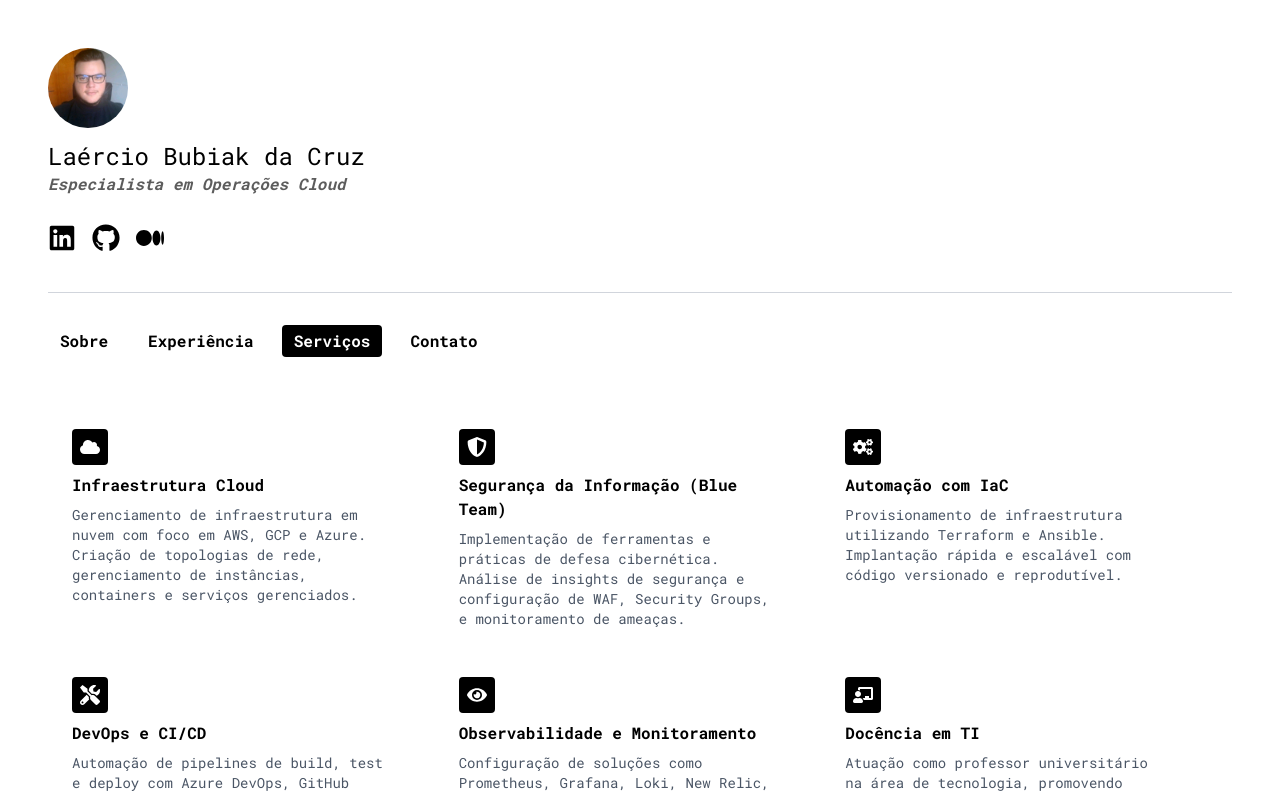
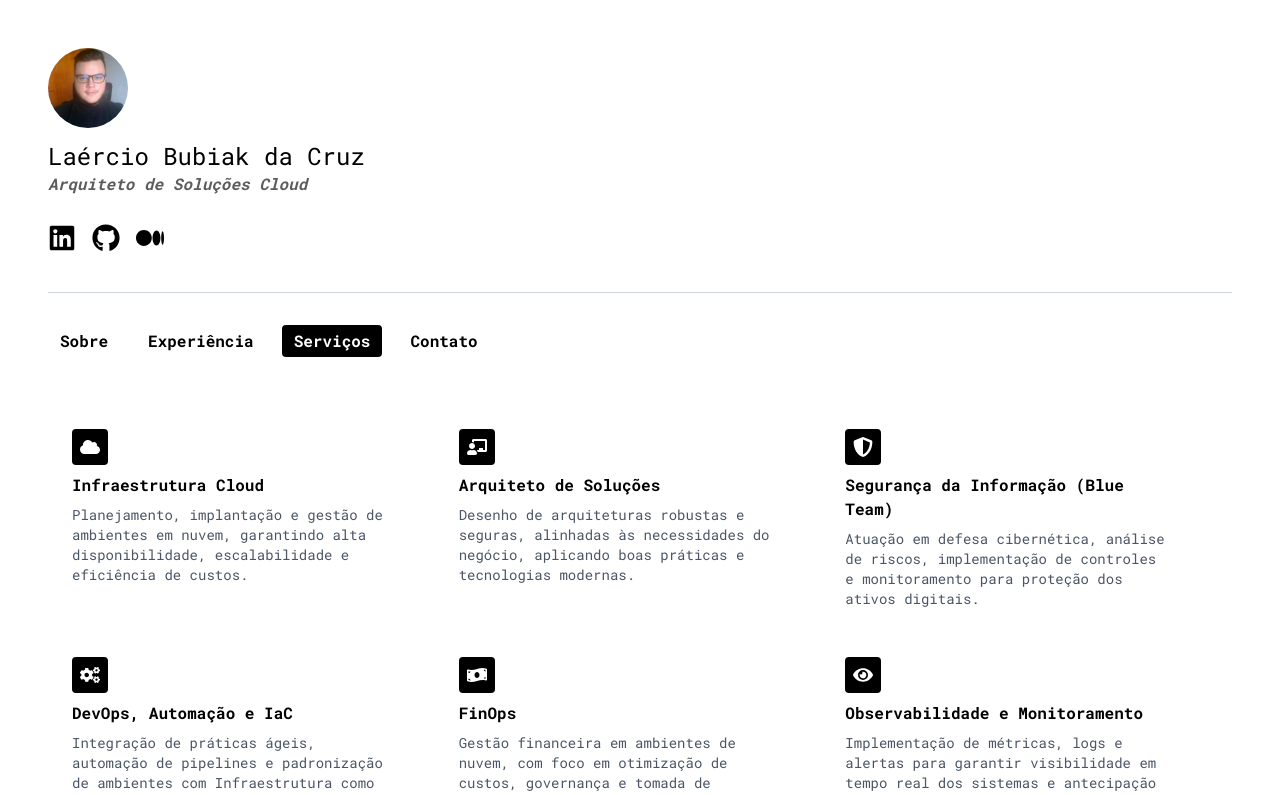
Before and after one commit to LaercioMLB/portfolio-laercio-2025, a React (Vite) app: page /services in a window 1280 px wide. Shown: the top 795 px of the page. Built offline with nearby package versions, Linux system fonts and the light colour scheme.

Commit message:
add new icon to new topic 'FinOps'

```diff
--- a/src/components/TabMenu/index.tsx
+++ b/src/components/TabMenu/index.tsx
@@ -24,7 +24,7 @@ export default function TabMenu() {
       />
       <p className="mt-3 text-2xl font-light ">Laércio Bubiak da Cruz</p>
       <p className="text-[#5C5C5C] text-base italic font-semibold mb-5">
-        Especialista em Operações Cloud
+        Arquiteto de Soluções Cloud
       </p>
       <div className="flex items-center space-x-4 mt-2 mb-2">
         <a
--- a/src/data/services.json
+++ b/src/data/services.json
@@ -1,32 +1,32 @@
 [
   {
     "title": "Infraestrutura Cloud",
-    "description": "Gerenciamento de infraestrutura em nuvem com foco em AWS, GCP e Azure. Criação de topologias de rede, gerenciamento de instâncias, containers e serviços gerenciados.",
+    "description": "Planejamento, implantação e gestão de ambientes em nuvem, garantindo alta disponibilidade, escalabilidade e eficiência de custos.",
     "icon": "FaCloud"
   },
   {
+    "title": "Arquiteto de Soluções",
+    "description": "Desenho de arquiteturas robustas e seguras, alinhadas às necessidades do negócio, aplicando boas práticas e tecnologias modernas.",
+    "icon": "FaChalkboardTeacher"
+  },
+  {
     "title": "Segurança da Informação (Blue Team)",
-    "description": "Implementação de ferramentas e práticas de defesa cibernética. Análise de insights de segurança e configuração de WAF, Security Groups, e monitoramento de ameaças.",
+    "description": "Atuação em defesa cibernética, análise de riscos, implementação de controles e monitoramento para proteção dos ativos digitais.",
     "icon": "FaShieldAlt"
   },
   {
-    "title": "Automação com IaC",
-    "description": "Provisionamento de infraestrutura utilizando Terraform e Ansible. Implantação rápida e escalável com código versionado e reprodutível.",
+    "title": "DevOps, Automação e IaC",
+    "description": "Integração de práticas ágeis, automação de pipelines e padronização de ambientes com Infraestrutura como Código, acelerando entregas com qualidade e confiabilidade.",
     "icon": "FaCogs"
   },
   {
-    "title": "DevOps e CI/CD",
-    "description": "Automação de pipelines de build, test e deploy com Azure DevOps, GitHub Actions e integração com observabilidade e alertas.",
-    "icon": "FaTools"
+    "title": "FinOps",
+    "description": "Gestão financeira em ambientes de nuvem, com foco em otimização de custos, governança e tomada de decisões baseadas em dados para equilibrar desempenho e eficiência.",
+    "icon": "FaMoneyBillWave"
   },
   {
     "title": "Observabilidade e Monitoramento",
-    "description": "Configuração de soluções como Prometheus, Grafana, Loki, New Relic, AWS CloudWatch e Metabase para garantir visibilidade total da infraestrutura e aplicações.",
+    "description": "Implementação de métricas, logs e alertas para garantir visibilidade em tempo real dos sistemas e antecipação de incidentes.",
     "icon": "FaEye"
-  },
-  {
-    "title": "Docência em TI",
-    "description": "Atuação como professor universitário na área de tecnologia, promovendo inovação e aplicando práticas reais de mercado em sala de aula.",
-    "icon": "FaChalkboardTeacher"
   }
 ]
--- a/src/pages/Services.tsx
+++ b/src/pages/Services.tsx
@@ -5,6 +5,7 @@ import {
   FaTools,
   FaEye,
   FaChalkboardTeacher,
+  FaMoneyBillWave,
 } from "react-icons/fa";
 import services from "../data/services.json";
 import ServiceItem from "../components/ServiceItem";
@@ -16,6 +17,7 @@ const iconMap = {
   FaTools,
   FaEye,
   FaChalkboardTeacher,
+  FaMoneyBillWave
 };
 
 export default function Services() {
```
